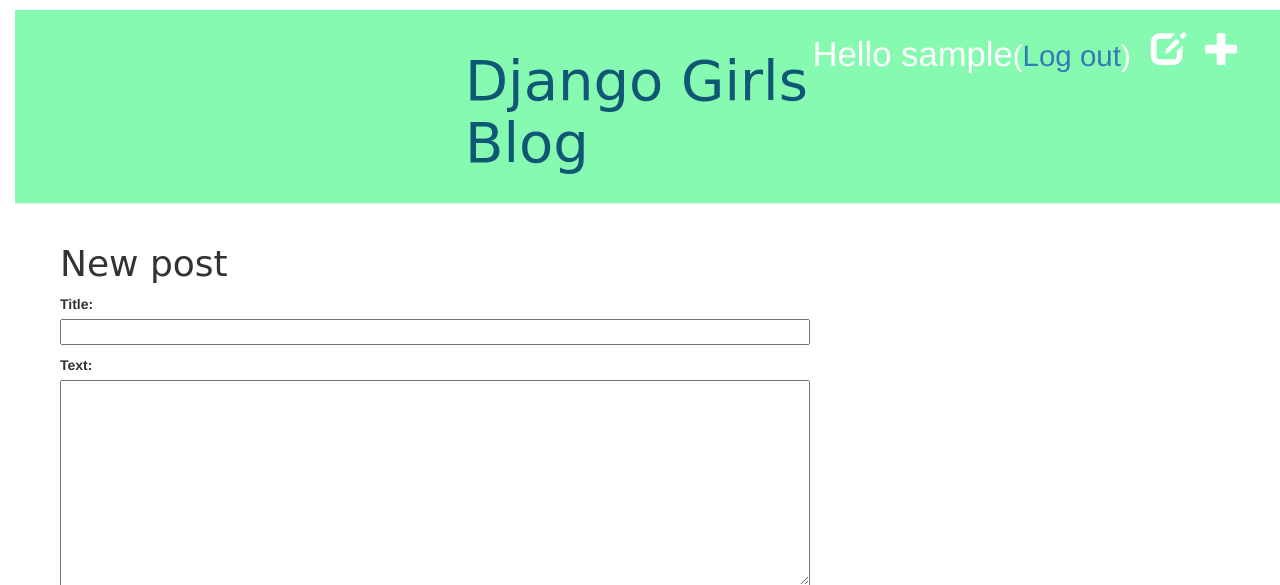
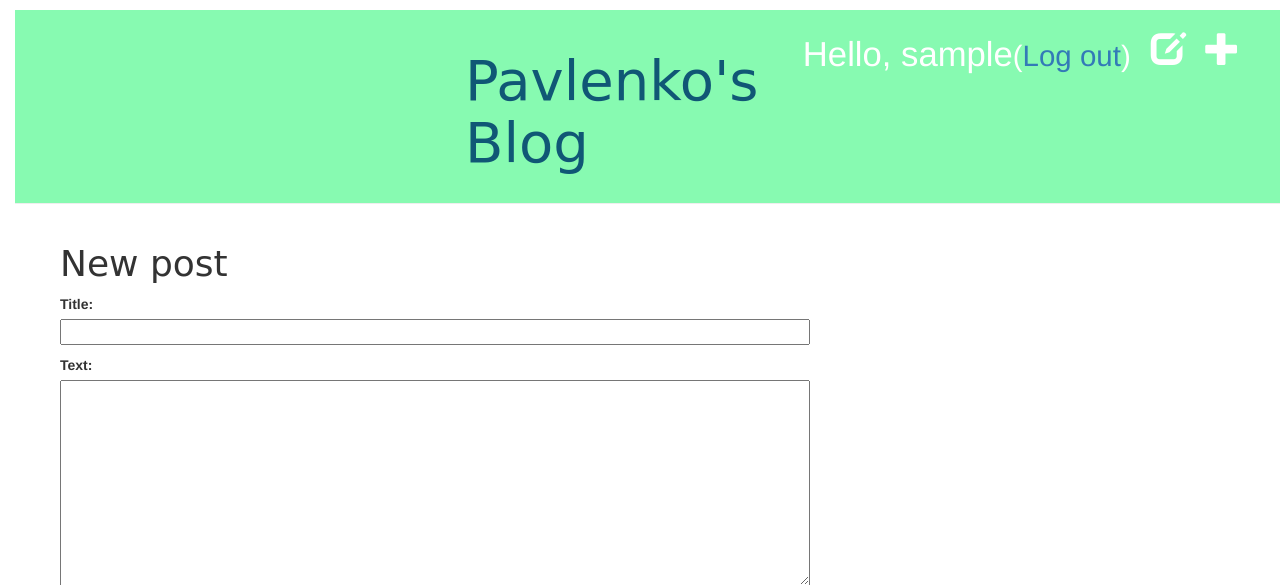
Before and after one commit to kpi-web-guild/django-girls-blog-pavlenk0, a Django app: page /post/new/ in a window 1280 px wide. Shown: the top 585 px of the page. Run offline with Django 3.2, Linux system fonts and the light colour scheme; the visitor is signed in with stand-in values (Sample User, id 1); some libraries are stand-ins or nearby versions.

Commit message:
Return comments and change the title of the blog

```diff
--- a/blog/templates/blog/base.html
+++ b/blog/templates/blog/base.html
@@ -1,7 +1,7 @@
 {% load staticfiles %}
 <html>
     <head>
-        <title>Django Girls blog</title>
+        <title>Pavlenko's Blog</title>
         <link rel="stylesheet" href="//maxcdn.bootstrapcdn.com/bootstrap/3.2.0/css/bootstrap.min.css">
         <link rel="stylesheet" href="//maxcdn.bootstrapcdn.com/bootstrap/3.2.0/css/bootstrap-theme.min.css">
         <link href='//fonts.googleapis.com/css?family=Lobster&subset=latin,latin-ext' rel='stylesheet' type='text/css'>
@@ -12,11 +12,11 @@
             {% if user.is_authenticated %}
                 <a href="{% url 'post_new' %}" class="top-menu"><span class="glyphicon glyphicon-plus"></span></a>
                 <a href="{% url 'post_draft_list' %}" class="top-menu"><span class="glyphicon glyphicon-edit"></span></a>
-                <p class="top-menu">Hello {{ user.username }}<small>(<a href="{% url 'logout' %}">Log out</a>)</small></p>
+                <p class="top-menu">Hello, {{ user.username }}<small>(<a href="{% url 'logout' %}">Log out</a>)</small></p>
             {% else %}
                 <a href="{% url 'login' %}" class="top-menu"><span class="glyphicon glyphicon-lock"></span></a>
             {% endif %}
-            <h1><a href="/">Django Girls Blog</a></h1>
+            <h1><a href="/">Pavlenko's Blog</a></h1>
         </div>
         <div class="content container">
             <div class="row">
```
Also changed, not shown: 1 other file.
